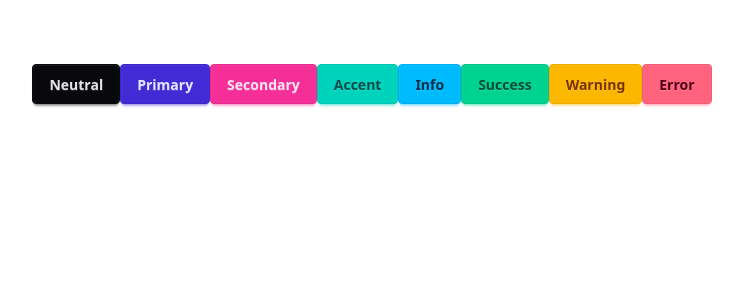
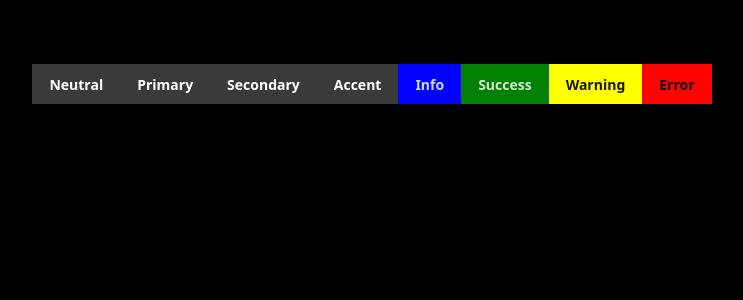
Before and after one commit to lmartns/kanso, a React (Vite) app: page / in a window 1280 px wide. Shown: the top 300 px of the page, without its empty margins (268-1011 px from the left). Built offline with nearby package versions, Linux system fonts and the light colour scheme.

Commit message:
✨ feat: set theme

```diff
--- a/index.html
+++ b/index.html
@@ -1,5 +1,5 @@
 <!doctype html>
-<html lang="en" class="dark">
+<html lang="en" data-theme="black">
   <head>
     <meta charset="UTF-8" />
     <meta name="viewport" content="width=device-width, initial-scale=1.0" />
--- a/src/index.css
+++ b/src/index.css
@@ -1,7 +1,9 @@
 @import "tailwindcss";
 @import "tailwindcss/preflight.css" layer(base);
 @import "tailwindcss/utilities.css" layer(utilities);
-@plugin "daisyui";
+@plugin "daisyui" {
+  themes: light, dark --default, black;
+}
 
 
 @layer components {
```
